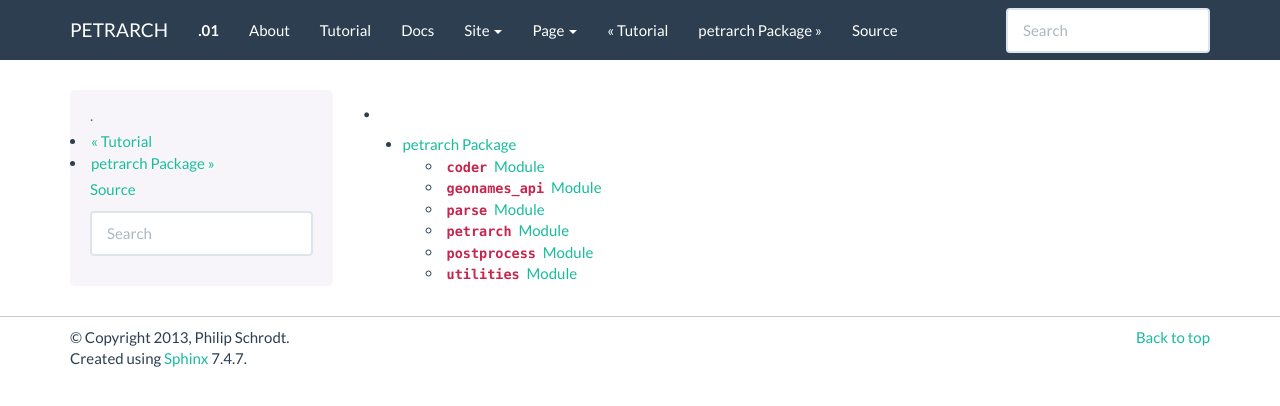
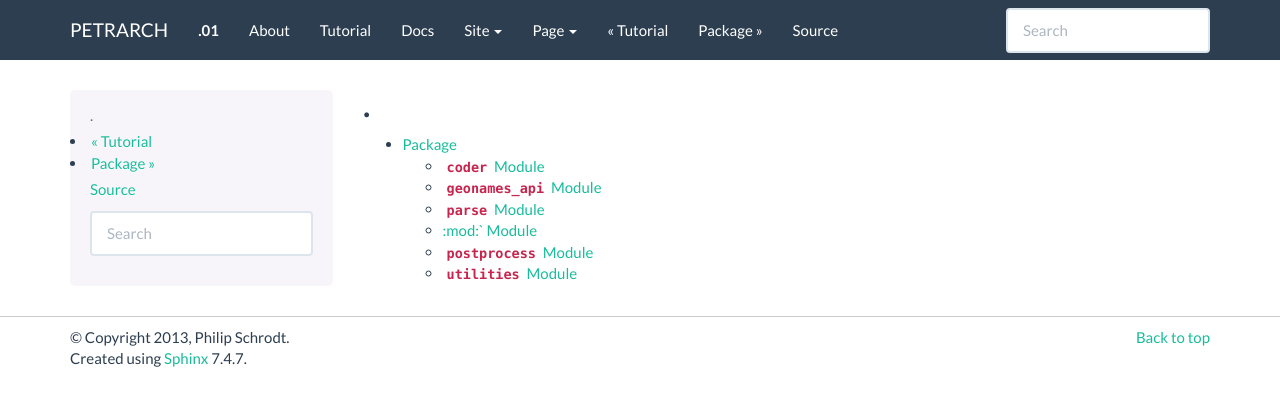
Before and after one commit to johnb30/PETRARCH_old, a Sphinx documentation site: the page built from docs/source/modules.rst, in a window 1280 px wide. Shown: the top 406 px of the page. Built offline with Sphinx 7.4.7, drawn with Linux system fonts in a browser that asks for light colours.

Commit message:
One last time on the docs

```diff
--- a/docs/source/petrarch.rst
+++ b/docs/source/petrarch.rst
@@ -1,10 +1,10 @@
-petrarch Package
+Package
 ================
 
 :mod:`coder` Module
 -------------------
 
-.. automodule:: petrarch.coder
+.. automodule:: coder
     :members:
     :undoc-members:
     :show-inheritance:
@@ -12,7 +12,7 @@
 :mod:`geonames_api` Module
 --------------------------
 
-.. automodule:: petrarch.geonames_api
+.. automodule:: geonames_api
     :members:
     :undoc-members:
     :show-inheritance:
@@ -20,15 +20,15 @@
 :mod:`parse` Module
 -------------------
 
-.. automodule:: petrarch.parse
+.. automodule:: parse
     :members:
     :undoc-members:
     :show-inheritance:
 
-:mod:`petrarch` Module
+:mod:` Module
 ----------------------
 
-.. automodule:: petrarch.petrarch
+.. automodule:: petrarch
     :members:
     :undoc-members:
     :show-inheritance:
@@ -36,7 +36,7 @@
 :mod:`postprocess` Module
 -------------------------
 
-.. automodule:: petrarch.postprocess
+.. automodule:: postprocess
     :members:
     :undoc-members:
     :show-inheritance:
@@ -44,7 +44,7 @@
 :mod:`utilities` Module
 -----------------------
 
-.. automodule:: petrarch.utilities
+.. automodule:: utilities
     :members:
     :undoc-members:
     :show-inheritance:
```
